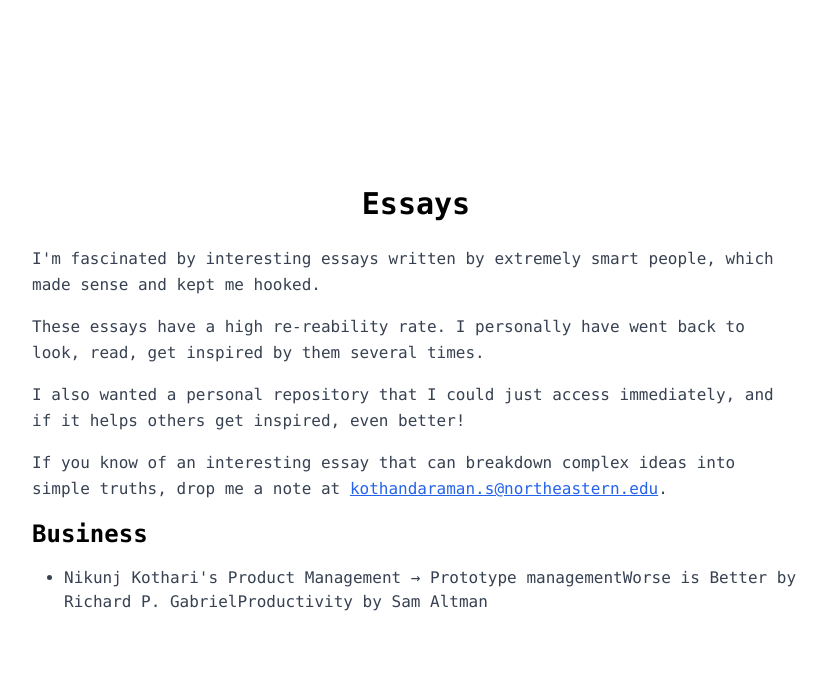
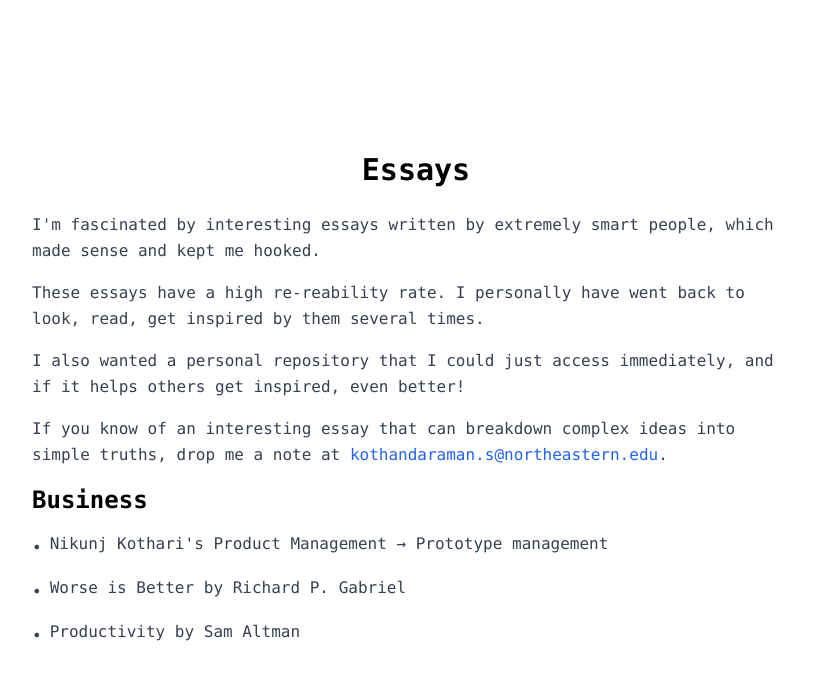
Before and after one commit to sriramkj07/Personalwebsite, a Next.js app: page /essays in a window 1280 px wide. Shown: the top 680 px of the page, without its empty margins (224-1050 px from the left). Built offline with nearby package versions, Linux system fonts and the light colour scheme.

Commit message:
Update page.tsx

```diff
--- a/app/essays/page.tsx
+++ b/app/essays/page.tsx
@@ -5,37 +5,63 @@ export const metadata = {
 import Link from 'next/link';
 
 export default function Essays() {
+  const businessEssays = [
+    {
+      href: "https://writing.nikunjk.com/p/product-management-prototype-management",
+      title: "Nikunj Kothari's Product Management → Prototype management"
+    },
+    {
+      href: "https://www.dreamsongs.com/WorseIsBetter.html",
+      title: "Worse is Better by Richard P. Gabriel"
+    },
+    {
+      href: "https://blog.samaltman.com/productivity",
+      title: "Productivity by Sam Altman"
+    }
+  ];
+
   return (
     <div className="min-h-screen bg-white text-black p-8 md:p-16 lg:p-24 font-mono flex items-center justify-center">
       <div className="max-w-3xl">
         <h1 className="text-3xl font-bold mb-6 text-center">Essays</h1>
+
         <p className="text-gray-700 mb-4 leading-relaxed">
           I'm fascinated by interesting essays written by extremely smart people, which made sense and kept me hooked.
         </p>
+
         <p className="text-gray-700 mb-4 leading-relaxed">
           These essays have a high re-reability rate. I personally have went back to look, read, get inspired by them several times.
         </p>
+
         <p className="text-gray-700 mb-4 leading-relaxed">
-          I also wanted a personal repository that I could just access immediately, and if it helps others get inspired, even better! </p>
-<p className="text-gray-700 mb-4 leading-relaxed">
-If you know of an interesting essay that can breakdown complex ideas into simple truths, drop me a note at <a href="mailto:kothandaraman.s@northeastern.edu" className="text-blue-600 underline">kothandaraman.s@northeastern.edu</a>.
+          I also wanted a personal repository that I could just access immediately, and if it helps others get inspired, even better!
         </p>
+
+        <p className="text-gray-700 mb-4 leading-relaxed">
+          If you know of an interesting essay that can breakdown complex ideas into simple truths, drop me a note at{' '}
+          <a
+            href="mailto:kothandaraman.s@northeastern.edu"
+            className="text-blue-600 hover:underline"
+          >
+            kothandaraman.s@northeastern.edu
+          </a>
+          .
+        </p>
+
         <h2 className="text-2xl font-bold mb-4">Business</h2>
-        <ul className="list-disc pl-8 text-gray-700 space-y-4">
-<li>
-  <a href="https://writing.nikunjk.com/p/product-management-prototype-management"
-     className="text-gray-700 hover:text-gray-900 hover:underline">
-    Nikunj Kothari's Product Management &rarr; Prototype management
-  </a>
- <a href="https://www.dreamsongs.com/WorseIsBetter.html"
-     className="text-gray-700 hover:text-gray-900 hover:underline">
-   Worse is Better by Richard P. Gabriel
-  </a>
- <a href="https://blog.samaltman.com/productivity"
-     className="text-gray-700 hover:text-gray-900 hover:underline">
-   Productivity by Sam Altman
-  </a>
-</li>
+
+        <ul className="space-y-4">
+          {businessEssays.map((essay, index) => (
+            <li key={index} className="flex items-start space-x-2">
+              <span className="text-gray-700 mt-1">•</span>
+              <a
+                href={essay.href}
+                className="text-gray-700 hover:text-gray-900 hover:underline"
+              >
+                {essay.title}
+              </a>
+            </li>
+          ))}
         </ul>
       </div>
     </div>
```
